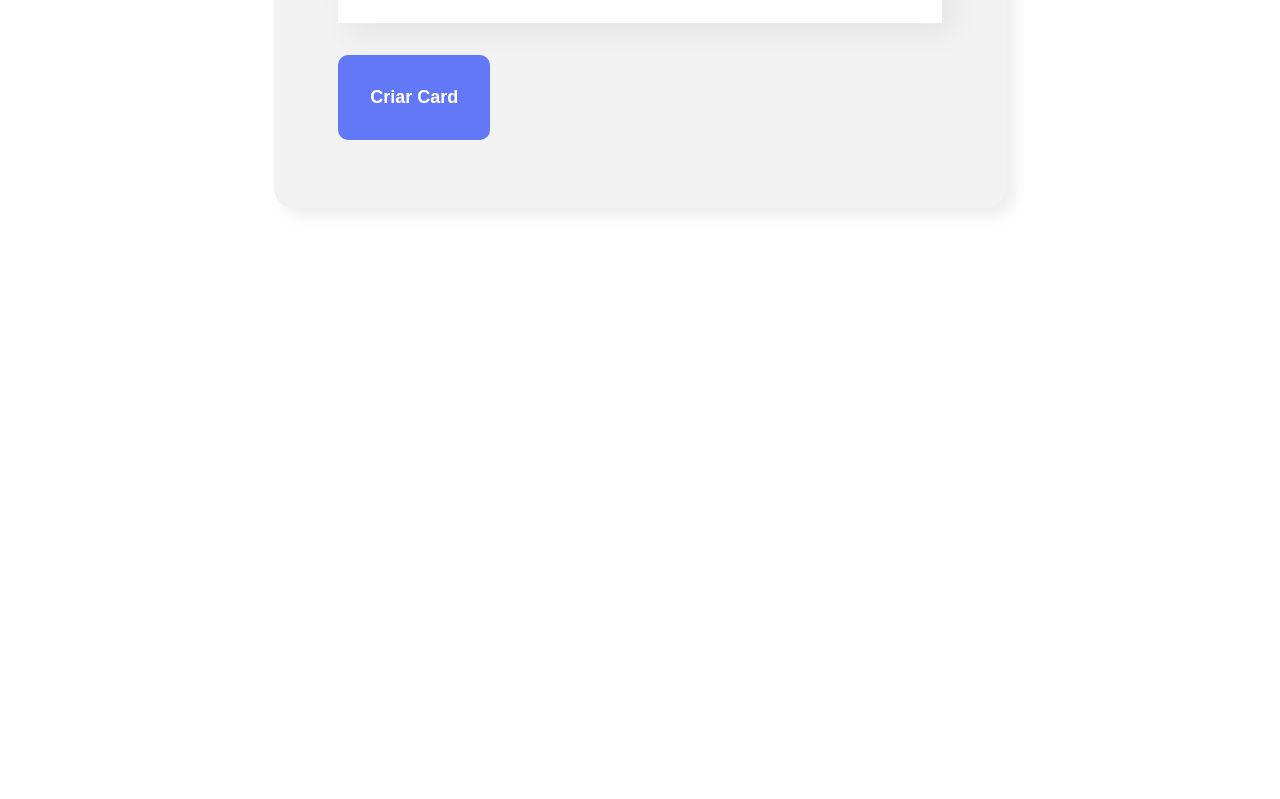
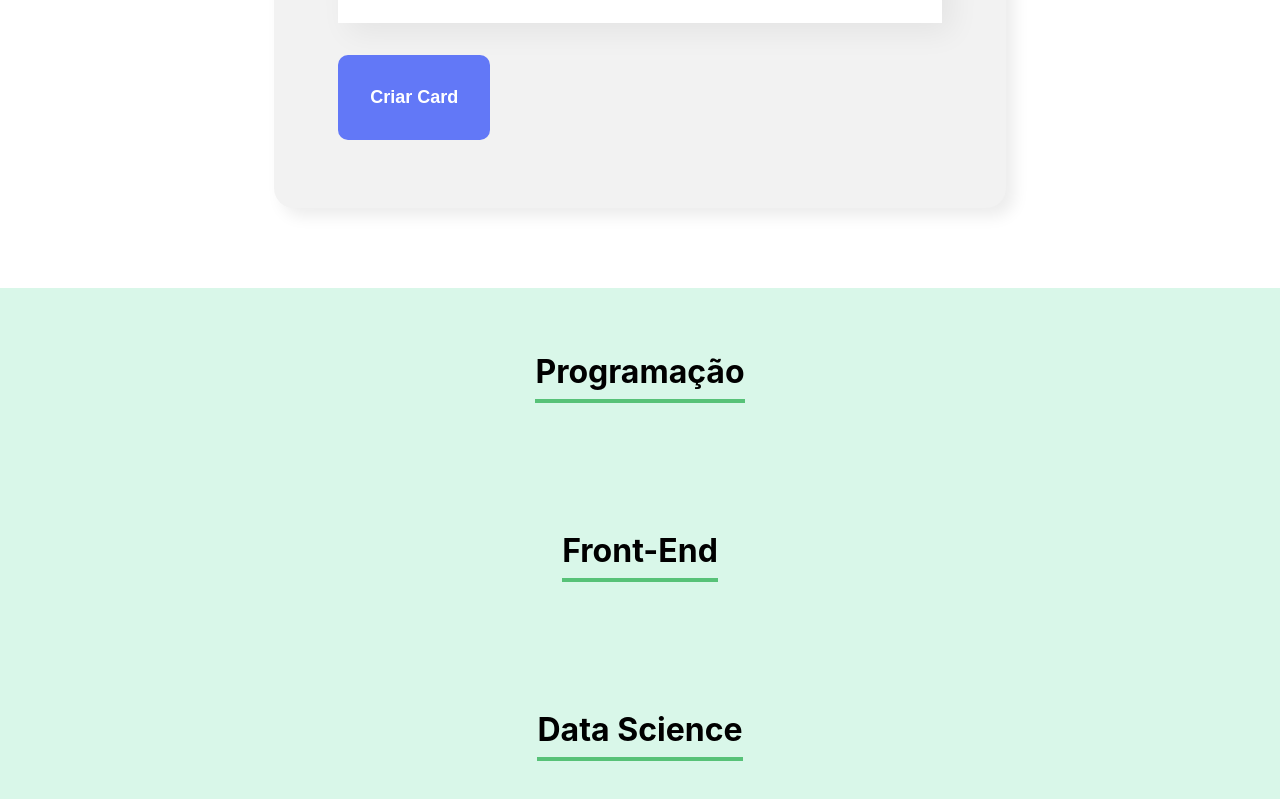
Before and after one commit to SamillyNunes/organo, a React (Create React App) app: page / in a window 1280 px wide. Shown: the part 1189-1988 px from the top of the page. Before the commit the page ends 1477 px from the top, so only its background shows below. Built offline with nearby package versions, Linux system fonts and the light colour scheme; the HTML template or start-up script is replaced by a standard one.

Commit message:
draft: working on teams

```diff
--- a/src/App.js
+++ b/src/App.js
@@ -1,6 +1,7 @@
 import { useState } from 'react';
 import Banner from './components/Banner';
 import Form from './components/Form';
+import Team from './components/Team';
 
 function App() {
 
@@ -16,6 +17,9 @@ function App() {
     <div className="App">
       <Banner />
       <Form onSaveStaff={staff => saveStaff(staff)} />
+      <Team name="Programação" />
+      <Team name="Front-End" />
+      <Team name="Data Science" />
     </div>
   );
 }
--- /dev/null
+++ b/src/components/Team/Team.css
@@ -0,0 +1,12 @@
+.team{
+    text-align: center;
+    padding: 32px;
+    background-color: #D9F7E9;
+}
+
+.team h3{
+    font-size: 32px;
+    border-bottom: 4px solid #57C278;
+    display: inline-block;
+    padding-bottom: 8px;
+}
--- /dev/null
+++ b/src/components/Team/Team.js
@@ -0,0 +1,9 @@
+import './Team.css';
+
+export const Team = (props) => {
+    return (
+        <section className='team'>
+            <h3> {props.name} </h3>
+        </section>
+    );
+}
--- /dev/null
+++ b/src/components/Team/index.js
@@ -0,0 +1,3 @@
+import { Team } from "./Team";
+
+export default Team;
```
